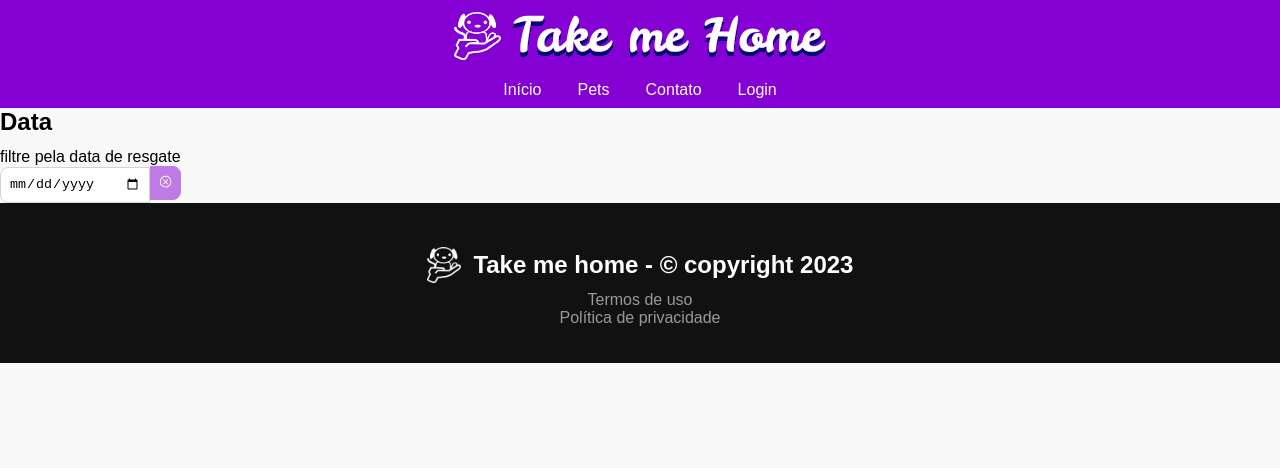
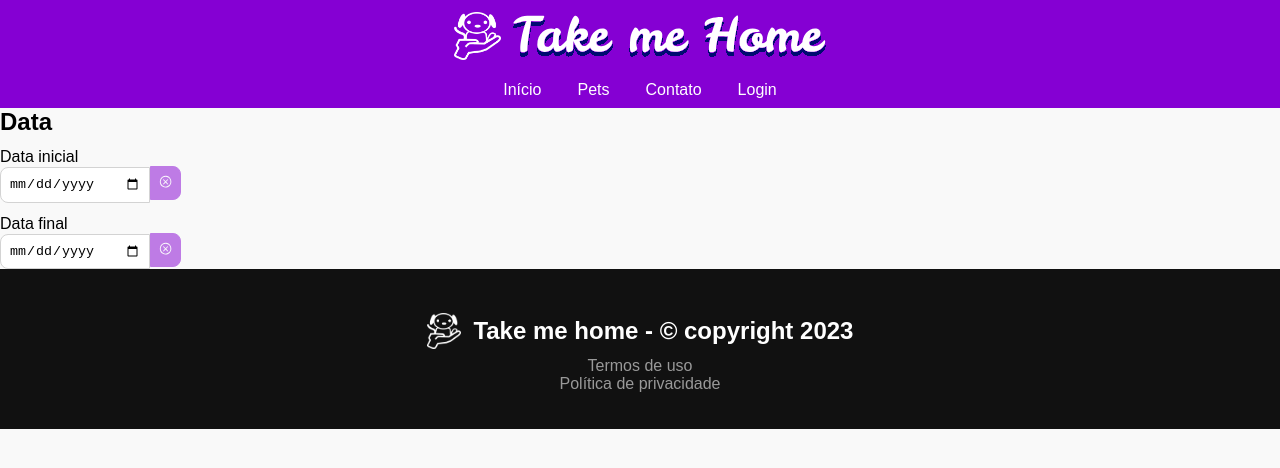
Before and after one commit to wellison-md/tmh-proto, a React (Vite) app: page /pets in a window 1280 px wide. Shown: the top 468 px of the page. Built offline with nearby package versions, Linux system fonts and the light colour scheme; no server answers.

Commit message:
:recylce: refact: change component to receive new logical

```diff
--- a/src/components/filters/dateFilter/index.jsx
+++ b/src/components/filters/dateFilter/index.jsx
@@ -1,34 +1,45 @@
-import { useContext, useState } from 'react';
-import Store from '../../../context/store';
+import { useState } from 'react';
 import { FilterSection } from './dateFilterStyle';
 import { VscError } from 'react-icons/vsc';
 
 export default function DateFilter() {
-  const { date, setDate } = useContext(Store);
-  const [isActive, setIsActive] = useState(false);
+  const [initialDate, setInitialDate] = useState('');
+  const [finalDate, setFinalDate] = useState('');
 
-  const handleFilter = (e) => {
-    setIsActive(true);
-    setDate(e.target.value);
+
+  const handleInitialFilter = (e) => {
+    setInitialDate(e.target.value);
   };
 
-  const resetFilter = () => {
-    setIsActive(false);
-    setDate('');
+  const handleFinalFilter = (e) => {
+    setFinalDate(e.target.value);
   };
 
   return (
     <FilterSection>
       <h2>Data </h2>
-      <p>filtre pela data de resgate</p>
       <span>
+        <p>Data inicial</p>
         <input
           type='date'
-          value={ date }
-          onChange={ (e) => handleFilter(e) }
+          value={ initialDate }
+          onChange={ (e) => handleInitialFilter(e) }
         />
 
-        <button onClick={ () => resetFilter() } disabled={ !isActive }>
+        <button onClick={ () => setInitialDate('') } disabled={ initialDate === '' }>
+          <VscError />
+        </button>
+      </span>
+
+      <span>
+        <p>Data final</p>
+        <input
+          type='date'
+          value={ finalDate }
+          onChange={ (e) => handleFinalFilter(e) }
+        />
+
+        <button onClick={ () => setFinalDate('') } disabled={ finalDate === '' }>
           <VscError />
         </button>
       </span>
```
